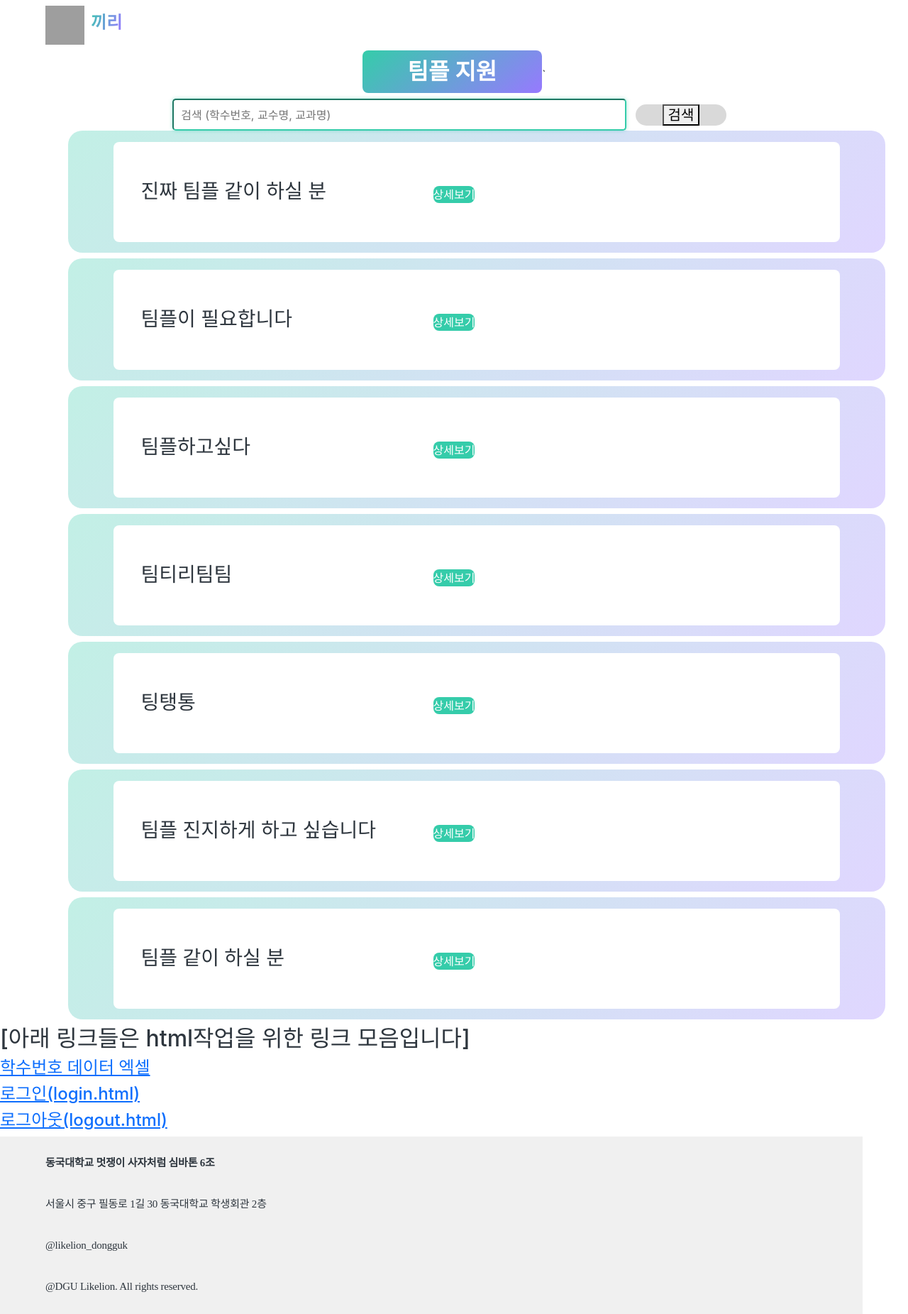
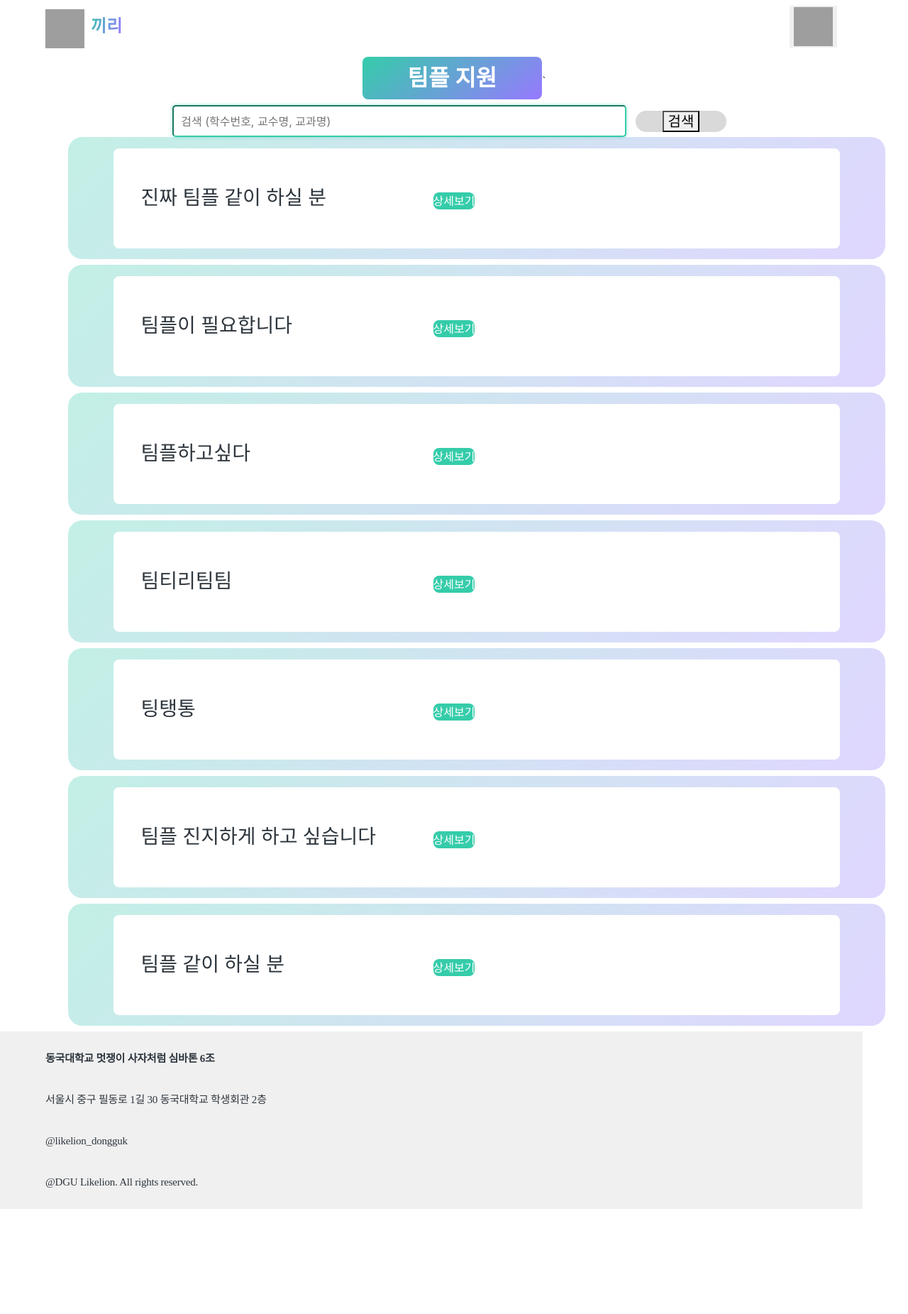
Before and after one commit to pump9918/simba6, a Django app: page /mainpage/ in a window 1280 px wide. Shown: the whole page at 71% size. After the commit the page ends 1703 px from the top, so only its background shows below. Run offline with Django 4.2, Linux system fonts and the light colour scheme; data comes from the database, SQL or seed files in the repository; both versions use the stored data as it was after the commit; grey boxes are pictures that could not be loaded.

Commit message:
최종 발표본

```diff
--- a/ggiri_pj/templates/shared/_navbar.html
+++ b/ggiri_pj/templates/shared/_navbar.html
@@ -25,9 +25,16 @@
       <a href="{% url 'users:mypage' user.id %}">마이페이지</a>
       <a href="{% url 'users:measure' user.id %}">끼리 평가</a>
       <a href="{% url 'accounts:logout' %}">로그아웃</a>
-
     </div>
   </div>
+  </div>
+  {% else %}
+  <div class="dropdown2">
+    <button class="dropdown-button2"><img src="{% static 'images/끼리로고.png' %}"/></button>
+    </button>
+    <div class="dropdown-content2">
+      <a href="{% url 'accounts:login' %}">로그인</a>
+    </div>
   </div>
   {% endif %}
 </div>
--- a/main/templates/main/mainpage.html
+++ b/main/templates/main/mainpage.html
@@ -88,11 +88,11 @@
         </div>
         {% endfor %}
     </div>-->
-
+<!--
     <h2>[아래 링크들은 html작업을 위한 링크 모음입니다]</h2>
     <h4><a href="{% url 'excelDB:excel' %}">학수번호 데이터 엑셀</a></h4>
     <h4><a href="{% url 'accounts:login' %}">로그인(login.html)</a></h4>
-    <h4><a href="{% url 'accounts:logout' %}">로그아웃(logout.html)</a></h4>
+    <h4><a href="{% url 'accounts:logout' %}">로그아웃(logout.html)</a></h4>-->
     <!--
     <h4><a href="{% url 'accounts:signup' %}">회원가입(signup.html)</a></h4>
     <h4><a href="{% url 'main:firstpage' %}">입장페이지(firstpage.html)</a></h4>
--- a/users/templates/users/measure.html
+++ b/users/templates/users/measure.html
@@ -68,7 +68,7 @@
                                         <div class="teammate1_profile">
                                             <div class="teammate1_tag_profile_and_nickname">
                                                 <div class="teammate1_tag_profile">
-                                                    {% if user.profile.userImage %}
+                                                    {% if member.user.profile.userImage %}
                                                         <img src="{{ member.user.profile.userImage.url }}" id="tag_ggiri_logo" width="100%" height="100%">
                                                     {% else %}
                                                         <img src="{% static 'images/기본이미지.png' %}" id="tag_ggiri_logo" width="100%" height="100%">
@@ -77,7 +77,7 @@
                                                 </div>
 
                                             </div>
-                                                                                            <div class="teammate1_like_dislike">
+                                                <div class="teammate1_like_dislike">
                                                     {% if user.profile in member.user.profile.likers.all %}
                                                         <div class="teammate1_like"><a href="{% url 'users:like' member.user.id %}"><i class="fa-solid fa-thumbs-up"></i></a></div>
                                                     {% else %}
```
Also changed, not shown: users/templates/users/mypage.html (+4 -4 lines), db.sqlite3, media/blog/배지현_4Rlgrqm.jpg (added), media/blog/배지현_AoqyNU6.jpg (added), media/blog/배지현_UqpV2b4.jpg (added), media/blog/배지현_Y3NhLX7.jpg (added), 1 other file.
